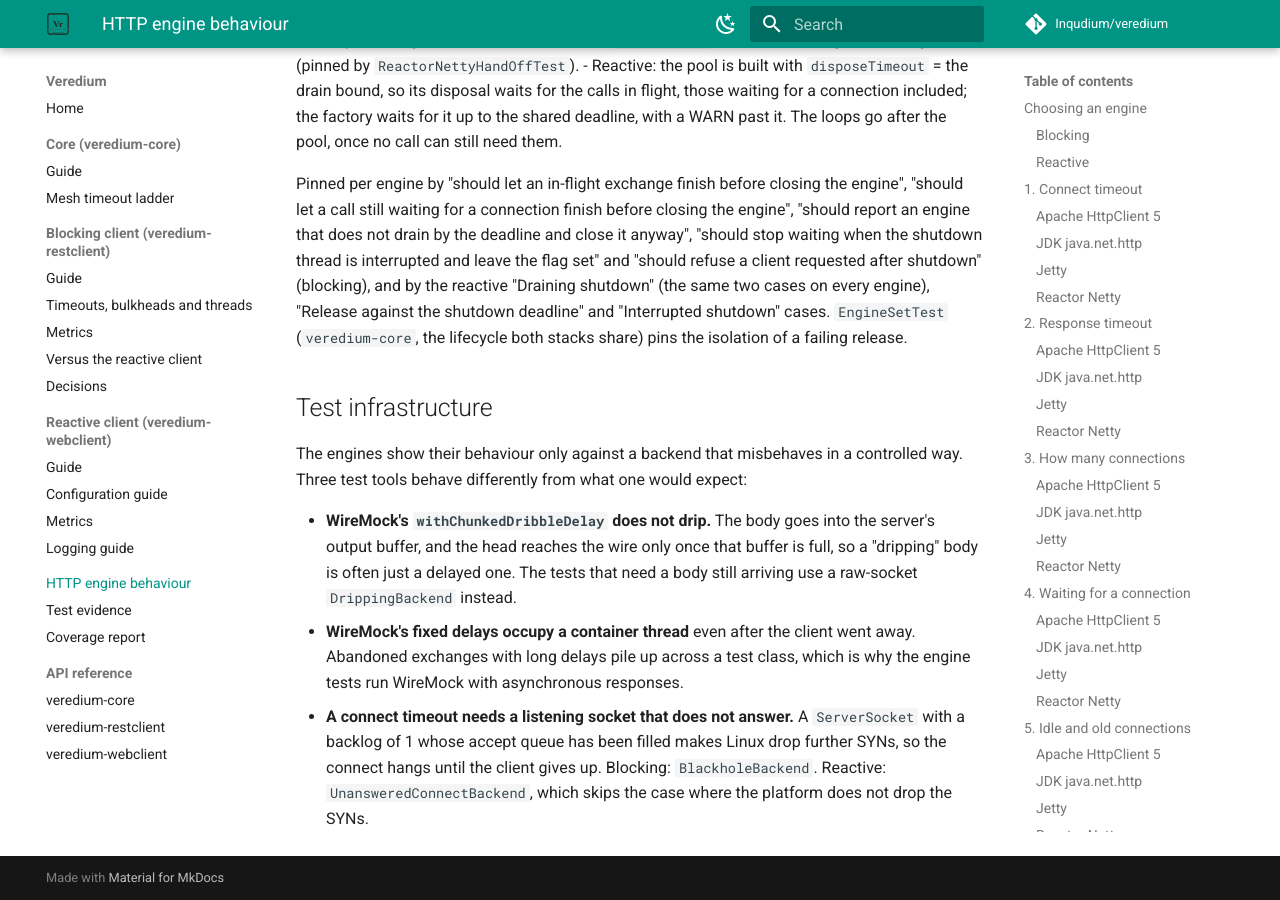
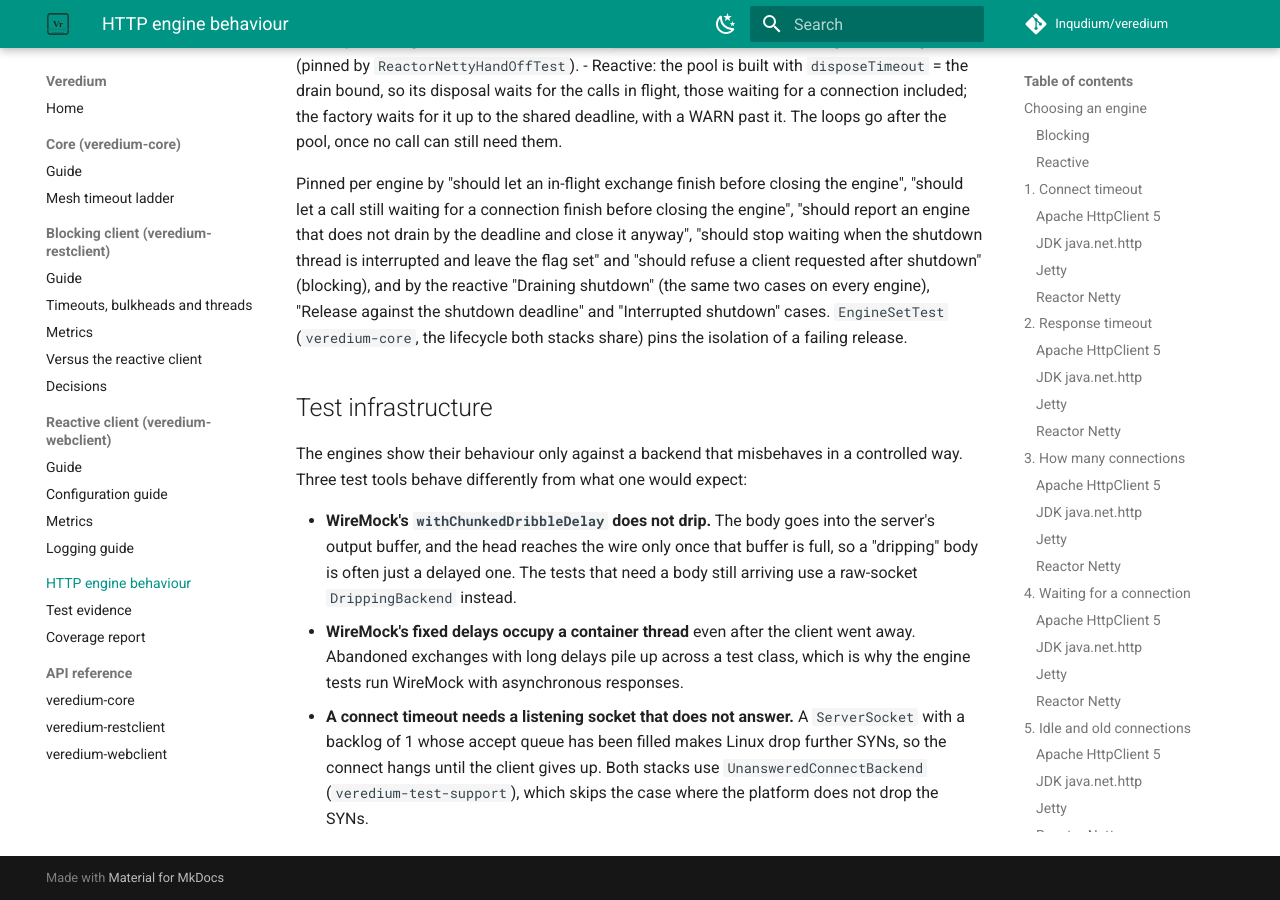
Before and after one commit to Inqudium/veredium, an MkDocs documentation site: the page built from docs/engine-behaviour.md, in a window 1280 px wide and 900 px high, scrolled down 17889 px. Built offline with MkDocs 1.6.1 and Material for MkDocs 9.7.7, drawn with Linux system fonts in a browser that asks for light colours; comment, search, counter and statistics services are not loaded.

Commit message:
(docs) defect analysis 2026-10-24: the 1xx/3xx contract, stale names, idempotent engine release
Co-Authored-By: Claude Opus 5.5 <noreply@anthropic.com>

```diff
--- a/docs/engine-behaviour.md
+++ b/docs/engine-behaviour.md
@@ -684,5 +684,5 @@ behave differently from what one would expect:
   responses.
 - **A connect timeout needs a listening socket that does not answer.** A `ServerSocket` with a backlog of 1 whose
   accept queue has been filled makes Linux drop further SYNs, so the connect hangs until the client gives up.
-  Blocking: `BlackholeBackend`. Reactive: `UnansweredConnectBackend`, which skips the case where the platform does
+  Both stacks use `UnansweredConnectBackend` (`veredium-test-support`), which skips the case where the platform does
   not drop the SYNs.
```
Also changed, not shown: CHANGELOG.md (+2 -1 lines), veredium-restclient/docs/restclient-vs-webclient.md (+3 -1 lines), veredium-restclient/docs/timeouts-bulkheads-threads.md (+1 -0 lines), 1 other file.
